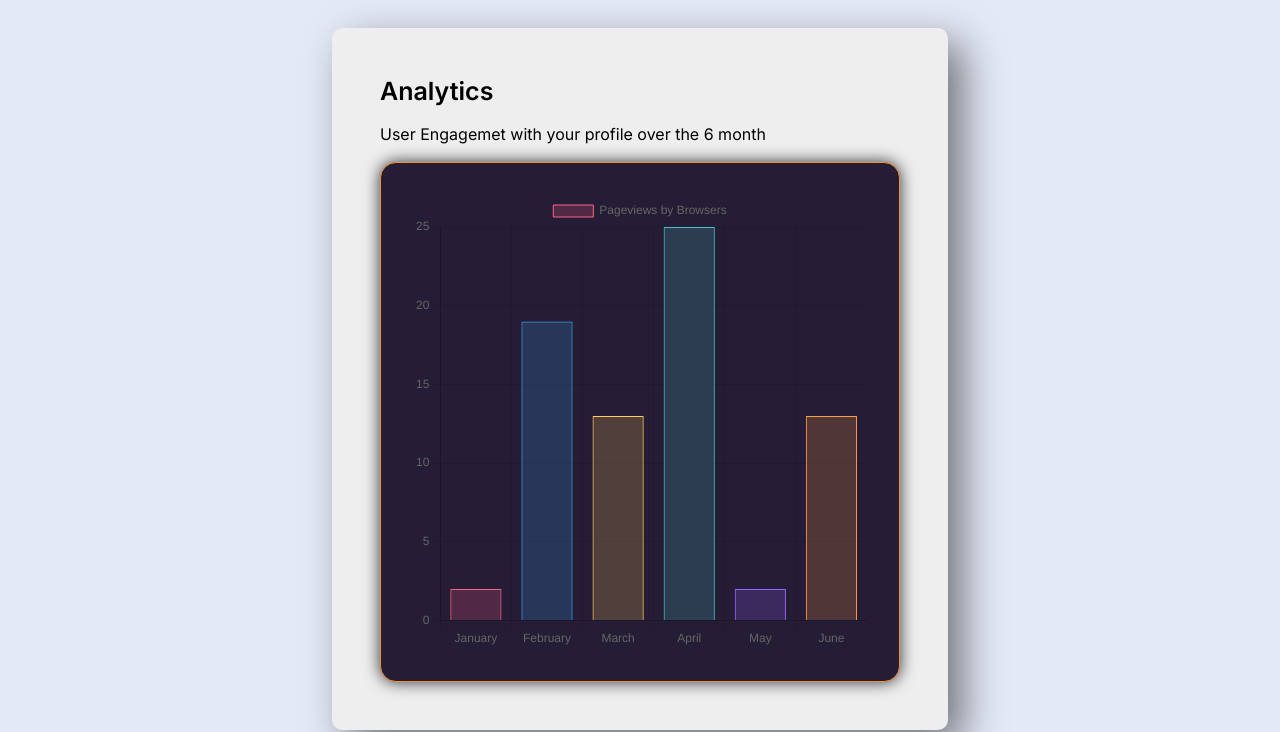
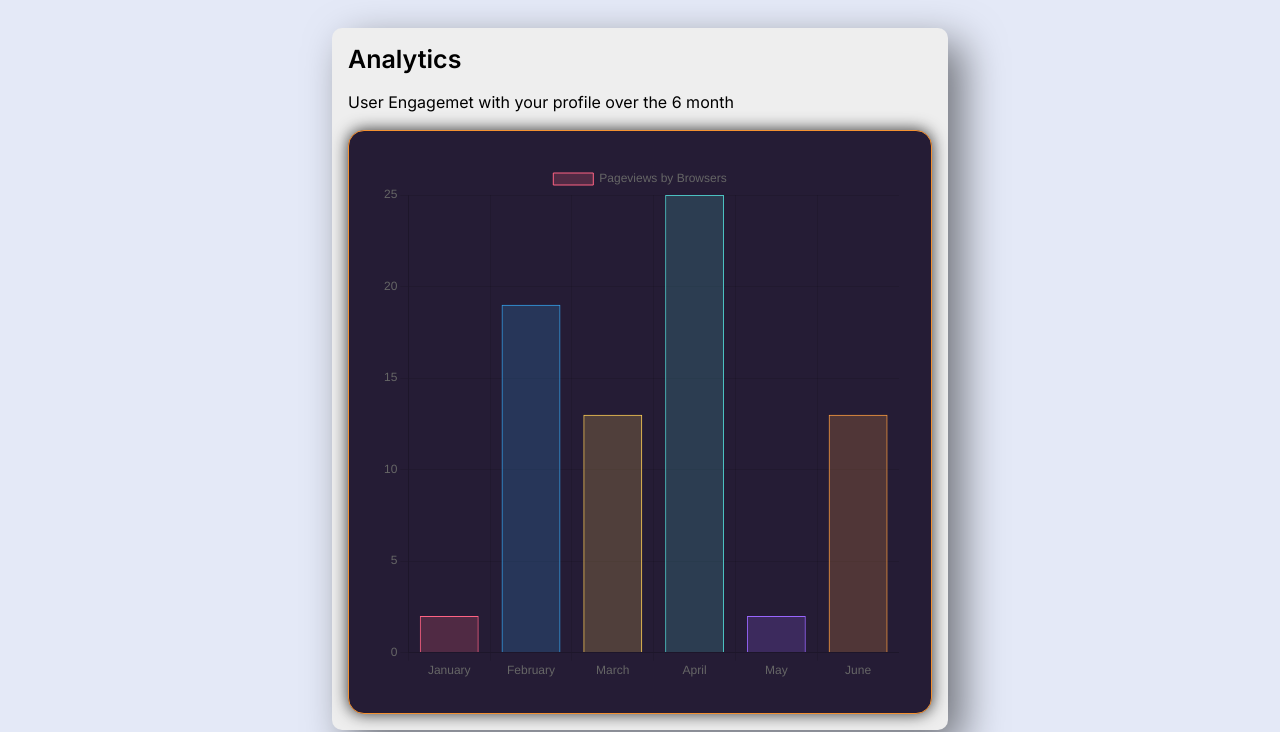
Before and after one commit to DebSaha141/IITB-SparkInc, a plain HTML site: page profile/analytics/index.html in a window 1280 px wide. Shown: the part 73-805 px from the top of the page. Drawn offline with nearby package versions, Linux system fonts and the light colour scheme; a web font is replaced by a local one.

Commit message:
Fix Bugs 2

```diff
--- a/profile/analytics/index.html
+++ b/profile/analytics/index.html
@@ -76,7 +76,7 @@
           </section>
           <section class="col-lg-6">
               <br>
-            <div class="container-fluid d-flex flex-column connection p-5">
+            <div class="container-fluid d-flex flex-column connection p-3">
               <h2 class="mb-3">Analytics</h2>
               <p class="mb-3" style="color: var(--txt-color);">User Engagemet with your profile over the 6 month</p>
               <div class="chart">
```
